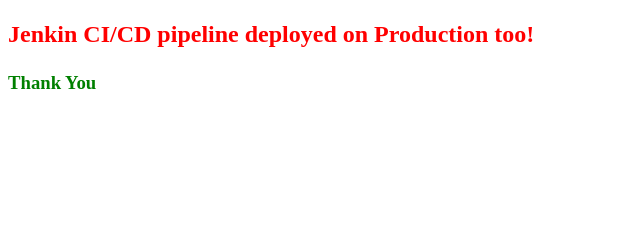
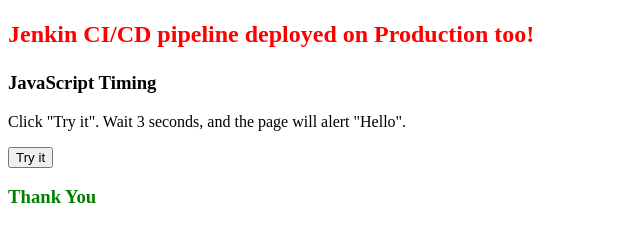
Before and after one commit to Ravicloud1625/website, a plain HTML site: page index.html in a window 1280 px wide. Shown: the part 48-290 px from the top of the page, without its empty margins (0-640 px from the left). Drawn offline with Linux system fonts and the light colour scheme.

Commit message:
change in java script

```diff
--- a/index.html
+++ b/index.html
@@ -14,7 +14,17 @@
 	<h2> <p style="color:red"> Jenkin CI/CD pipeline deployed on Production too! </p>
 			</h2>
 
+<h3>JavaScript Timing</h3>
 
+<p>Click "Try it". Wait 3 seconds, and the page will alert "Hello".</p>
+
+<button onclick="setTimeout(myFunction, 3000);">Try it</button>
+
+<script>
+function myFunction() {
+  alert('Hello');
+}
+</script>
 			<h3> <p style="color:green"> Thank You  </p> </h3>
 
 	</body>
```
